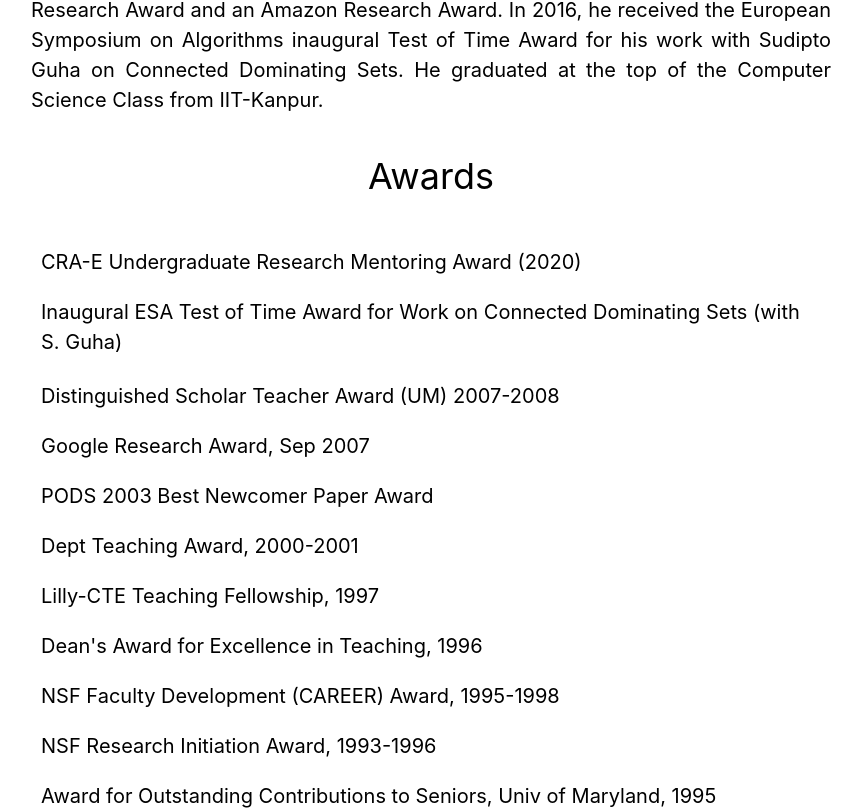
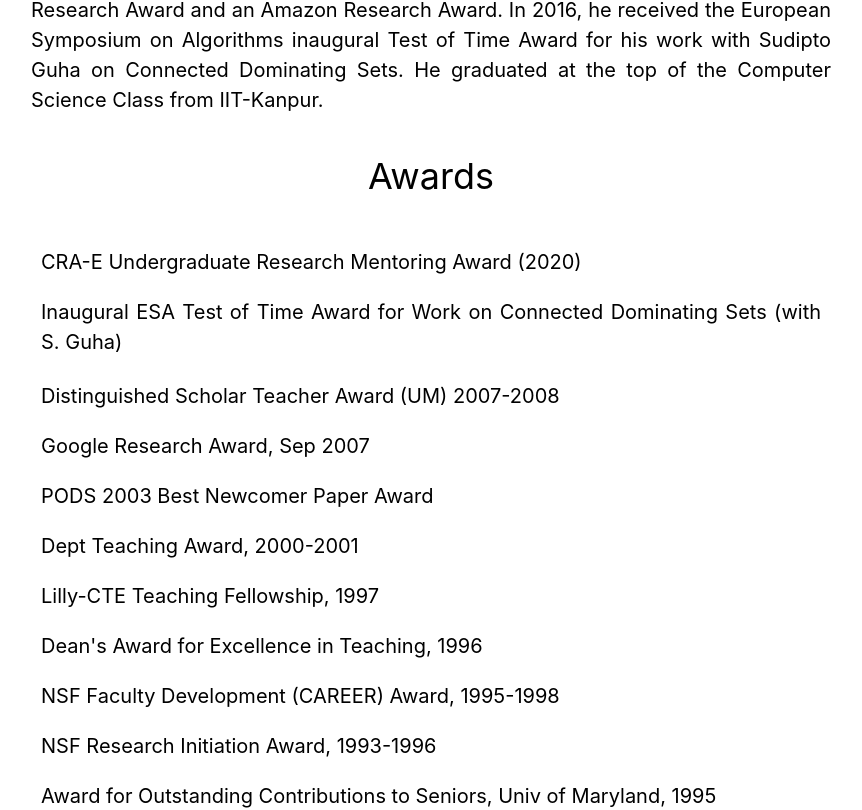
Before and after one commit to roxywilcox/samir-website, a React (Create React App) app: page /bio in a window 1280 px wide. Shown: the part 1180-1990 px from the top of the page, without its empty margins (209-1071 px from the left). Built offline with nearby package versions, Linux system fonts and the light colour scheme.

Commit message:
small edit

```diff
--- a/src/components/Bio.css
+++ b/src/components/Bio.css
@@ -48,4 +48,9 @@
 
 .awards-container {
   margin-top: -20px;
+  text-align: justify;
 }
+
+.first-two-awards {
+  text-align: justify;
+}
```
